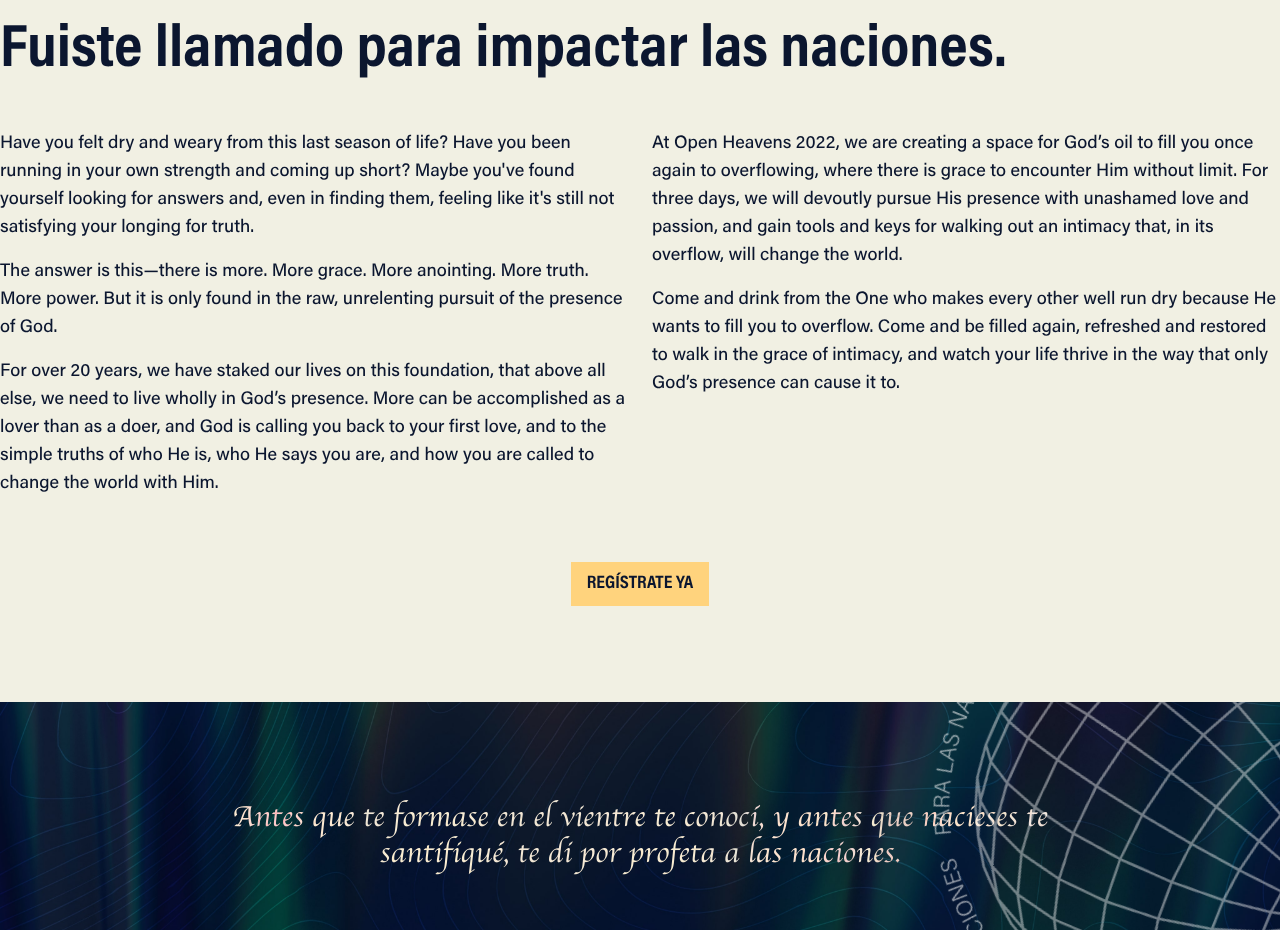
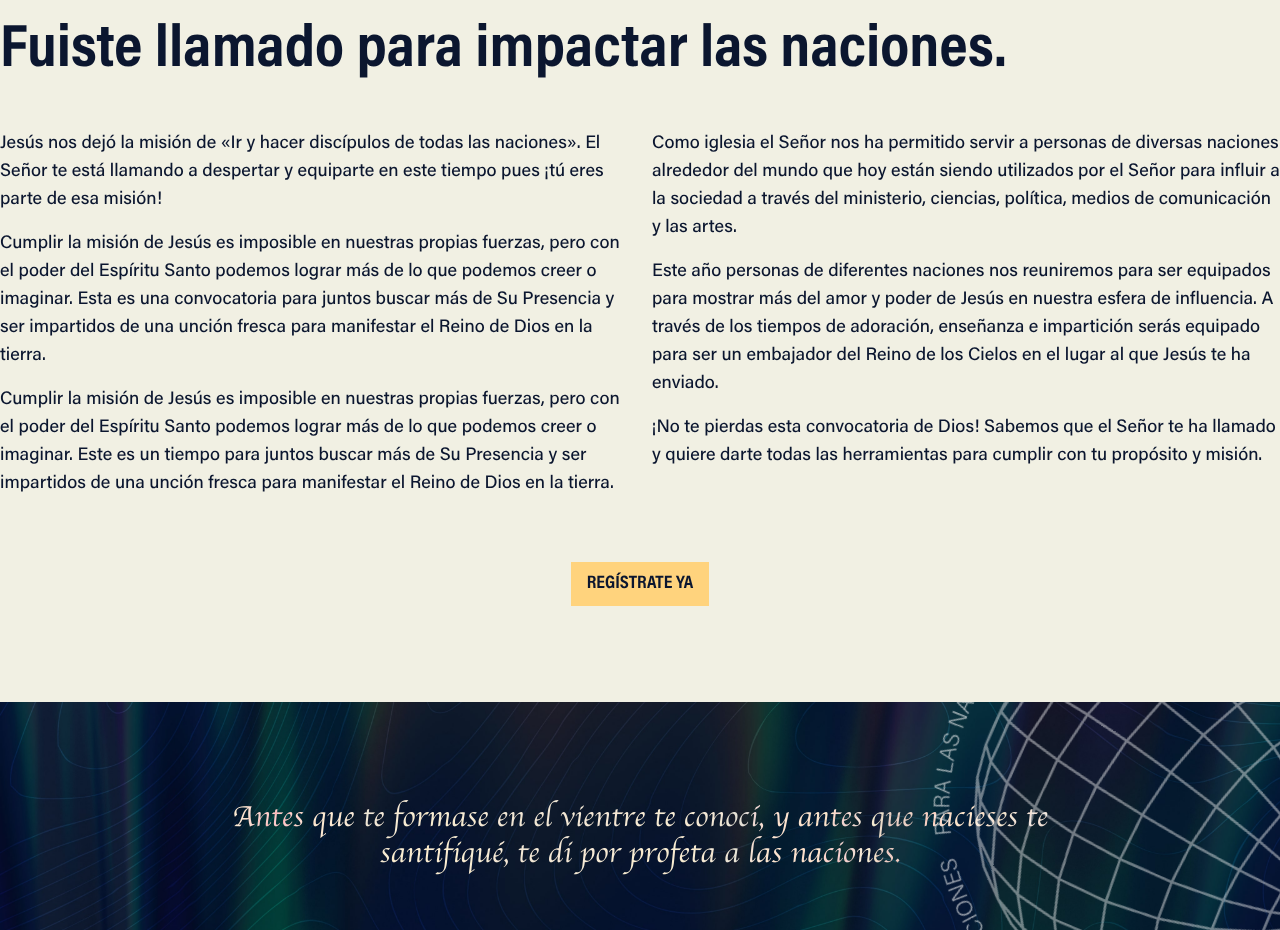
Before and after one commit to JosmanPS/conferencia-rompiendo-fronteras-2023, a Nuxt app: page / in a window 1280 px wide. Shown: the part 1000-1930 px from the top of the page. Built offline with nearby package versions, Linux system fonts and the light colour scheme.

Commit message:
Descripcion

```diff
--- a/components/About.vue
+++ b/components/About.vue
@@ -7,40 +7,43 @@
       <div class="grid grid-cols-1 md:grid-cols-2 gap-6">
         <div>
           <p class="text-primary font-medium text-lg mb-4">
-            Have you felt dry and weary from this last season of life? Have you
-            been running in your own strength and coming up short? Maybe you've
-            found yourself looking for answers and, even in finding them,
-            feeling like it's still not satisfying your longing for truth.
-          </p>
-
-          <p class="text-primary font-medium text-lg mb-4">
-            The answer is this—there is more. More grace. More anointing. More
-            truth. More power. But it is only found in the raw, unrelenting
-            pursuit of the presence of God.
+            Jesús nos dejó la misión de «Ir y hacer discípulos de todas las
+            naciones». El Señor te está llamando a despertar y equiparte en este
+            tiempo pues ¡tú eres parte de esa misión!
           </p>
           <p class="text-primary font-medium text-lg mb-4">
-            For over 20 years, we have staked our lives on this foundation, that
-            above all else, we need to live wholly in God’s presence. More can
-            be accomplished as a lover than as a doer, and God is calling you
-            back to your first love, and to the simple truths of who He is, who
-            He says you are, and how you are called to change the world with
-            Him.
+            Cumplir la misión de Jesús es imposible en nuestras propias fuerzas,
+            pero con el poder del Espíritu Santo podemos lograr más de lo que
+            podemos creer o imaginar. Esta es una convocatoria para juntos
+            buscar más de Su Presencia y ser impartidos de una unción fresca
+            para manifestar el Reino de Dios en la tierra.
+          </p>
+          <p class="text-primary font-medium text-lg mb-4">
+            Cumplir la misión de Jesús es imposible en nuestras propias fuerzas,
+            pero con el poder del Espíritu Santo podemos lograr más de lo que
+            podemos creer o imaginar. Este es un tiempo para juntos buscar más
+            de Su Presencia y ser impartidos de una unción fresca para
+            manifestar el Reino de Dios en la tierra.
           </p>
         </div>
         <div>
           <p class="text-primary font-medium text-lg mb-4">
-            At Open Heavens 2022, we are creating a space for God’s oil to fill
-            you once again to overflowing, where there is grace to encounter Him
-            without limit. For three days, we will devoutly pursue His presence
-            with unashamed love and passion, and gain tools and keys for walking
-            out an intimacy that, in its overflow, will change the world.
+            Como iglesia el Señor nos ha permitido servir a personas de diversas
+            naciones alrededor del mundo que hoy están siendo utilizados por el
+            Señor para influir a la sociedad a través del ministerio, ciencias,
+            política, medios de comunicación y las artes.
           </p>
           <p class="text-primary font-medium text-lg mb-4">
-            Come and drink from the One who makes every other well run dry
-            because He wants to fill you to overflow. Come and be filled again,
-            refreshed and restored to walk in the grace of intimacy, and watch
-            your life thrive in the way that only God’s presence can cause it
-            to.
+            Este año personas de diferentes naciones nos reuniremos para ser
+            equipados para mostrar más del amor y poder de Jesús en nuestra
+            esfera de influencia. A través de los tiempos de adoración,
+            enseñanza e impartición serás equipado para ser un embajador del
+            Reino de los Cielos en el lugar al que Jesús te ha enviado.
+          </p>
+          <p class="text-primary font-medium text-lg mb-4">
+            ¡No te pierdas esta convocatoria de Dios! Sabemos que el Señor te ha
+            llamado y quiere darte todas las herramientas para cumplir con tu
+            propósito y misión.
           </p>
         </div>
       </div>
```
